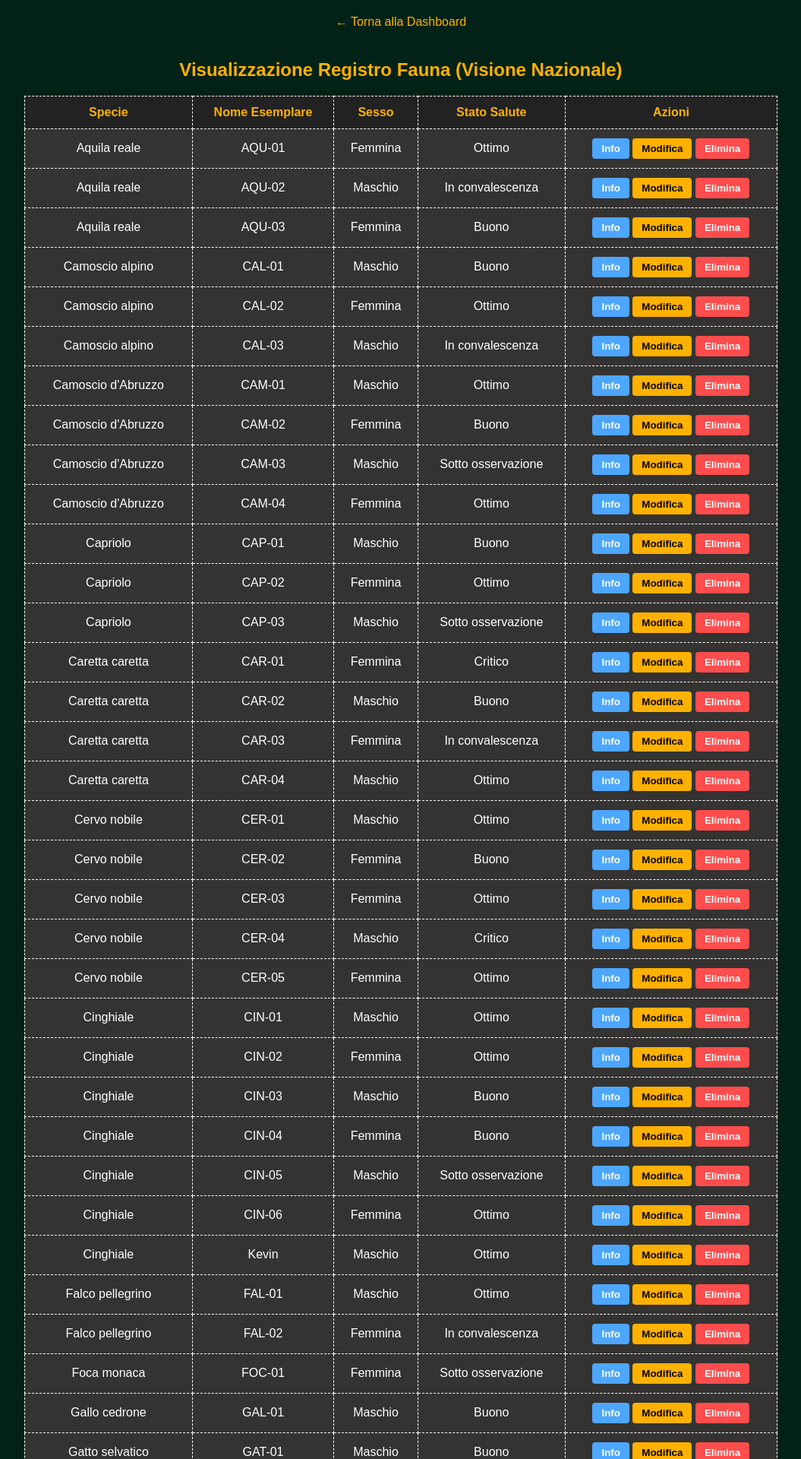
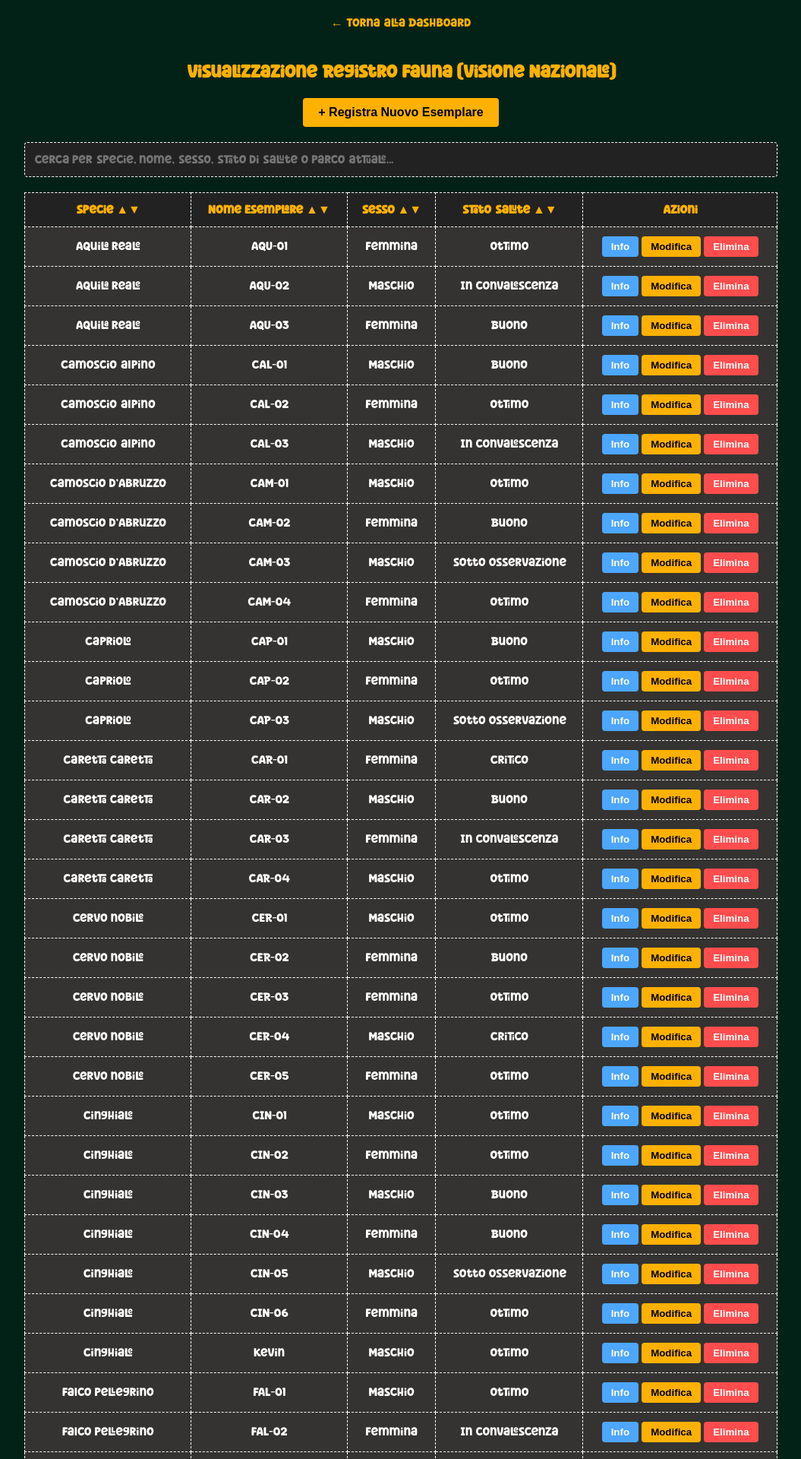
Before and after one commit to Hachi-69/Unibo-Computer-Science-and-Engineering-Year-2, a PHP site: page /tabella_fauna.php in a window 1280 px wide. Shown: the top 1920 px of the page at 76% size, without its empty margins (112-1167 px from the left). Run offline with PHP 8.4, Linux system fonts and the light colour scheme; the visitor is signed in with stand-in values (Sample User, id 1); data comes from the database, SQL or seed files in the repository.

Commit message:
feat: enhance fauna management page with search and sorting functionality

```diff
--- a/Databases/Parchi_Naturali/PHP-HTML/tabella_fauna.php
+++ b/Databases/Parchi_Naturali/PHP-HTML/tabella_fauna.php
@@ -28,40 +28,84 @@ if ($ruolo === 'guardiaparco') {
         $parco_filtro = $row_parco['Parco_Assegnato'];
     }
 }
+
 ?>
 <!DOCTYPE html>
 <html lang="it">
+
 <head>
     <meta charset="UTF-8">
     <title>Gestione Fauna - Parchi Naturali</title>
     <style>
+        @font-face {
+            font-family: 'font';
+            src: url('font.otf') format('opentype');
+            font-weight: normal;
+            font-style: normal;
+        }
+
         body {
             background-color: #032217;
             color: #ffffff;
             text-align: center;
-            font-family: Arial, sans-serif;
+            font-family: 'font', Arial, sans-serif;
             margin: 0;
             padding: 20px;
         }
-        h2 { color: #FFB100; }
+
+        h2 {
+            color: #FFB100;
+        }
+
         .back-link {
             color: #FFB100;
             text-decoration: none;
             display: inline-block;
             margin-bottom: 20px;
         }
+
+        .search-container {
+            width: 80%;
+            margin: 10px auto 20px auto;
+            text-align: left;
+        }
+
+        #searchBar {
+            width: 100%;
+            padding: 12px;
+            font-size: 16px;
+            background-color: #222;
+            color: white;
+            border: 1px dashed white;
+            border-radius: 4px;
+            box-sizing: border-box;
+            font-family: 'font', Arial, sans-serif;
+        }
+
+        #searchBar:focus {
+            outline: none;
+            border-color: #FFB100;
+        }
+
         table {
             width: 80%;
             margin: 20px auto;
             border-collapse: collapse;
             background-color: #343331;
         }
-        th, td {
+
+        th,
+        td {
             border: 1px dashed white;
             padding: 12px;
             text-align: center;
         }
-        th { color: #FFB100; background-color: #222; }
+
+        th {
+            color: #FFB100;
+            background-color: #222;
+        }
+
         button {
             padding: 6px 12px;
             border: none;
@@ -83,15 +160,30 @@ if ($ruolo === 'guardiaparco') {
         <?php echo $ruolo === 'guardiaparco' ? "- " . htmlspecialchars($parco_filtro) : "(Visione Nazionale)"; ?>
     </h2>
 
+    <div style="margin-bottom: 20px;">
+        <button class="btn-update" style="padding: 10px 20px; font-size: 16px;"
+            onclick="window.location.href='inserisci_fauna.php'">
+            + Registra Nuovo Esemplare
+        </button>
+    </div>
+
+    <div class="search-container">
+        <input type="text" id="searchBar" onkeyup="filterTable()"
+            placeholder="Cerca per specie, nome, sesso, stato di salute o parco attuale...">
+    </div>
+
     <table>
         <thead>
             <tr>
-                <th>Specie</th>
-                <th>Nome Esemplare</th>
-                <th>Sesso</th>
-                <th>Stato Salute</th>
+                <th onclick="sortTable(0)" style="cursor: pointer;" title="Ordina per Specie">Specie &#9650;&#9660;</th>
+                <th onclick="sortTable(1)" style="cursor: pointer;" title="Ordina per Nome Esemplare">Nome Esemplare
+                    &#9650;&#9660;</th>
+                <th onclick="sortTable(2)" style="cursor: pointer;" title="Ordina per Sesso">Sesso &#9650;&#9660;</th>
+                <th onclick="sortTable(3)" style="cursor: pointer;" title="Ordina per Stato Salute">Stato Salute
+                    &#9650;&#9660;</th>
                 <?php if ($ruolo === 'admin'): ?>
-                    <th>Parco Attuale</th>
+                    <th onclick="sortTable(4)" style="cursor: pointer;" title="Ordina per Parco Attuale">Parco Attuale
+                        &#9650;&#9660;</th>
                 <?php endif; ?>
                 <th>Azioni</th>
             </tr>
@@ -157,6 +249,82 @@ if ($ruolo === 'guardiaparco') {
         function infoFauna(specie, nome) {
             window.location.href = 'informazioni_riga_fauna.php?specie=' + encodeURIComponent(specie) + '&nome=' + encodeURIComponent(nome);
         }
+
+        function filterTable() {
+            var input, filter, table, tr, td, i, j, txtValue, found;
+            input = document.getElementById("searchBar");
+            filter = input.value.toLowerCase();
+            table = document.querySelector("table");
+            tr = table.getElementsByTagName("tr");
+
+            for (i = 1; i < tr.length; i++) {
+                td = tr[i].getElementsByTagName("td");
+
+                if (td.length === 1 && td[0].colSpan > 1) continue;
+
+                found = false;
+
+                for (j = 0; j < td.length - 1; j++) {
+                    if (td[j]) {
+                        txtValue = td[j].textContent || td[j].innerText;
+                        if (txtValue.toLowerCase().indexOf(filter) > -1) {
+                            found = true;
+                            break;
+                        }
+                    }
+                }
+
+                if (found) {
+                    tr[i].style.display = "";
+                } else {
+                    tr[i].style.display = "none";
+                }
+            }
+        }
+
+        function sortTable(n) {
+            var table, rows, switching, i, x, y, shouldSwitch, dir, switchcount = 0;
+            table = document.querySelector("table");
+            switching = true;
+            dir = "asc";
+
+            while (switching) {
+                switching = false;
+                rows = table.rows;
+
+                for (i = 1; i < (rows.length - 1); i++) {
+                    shouldSwitch = false;
+
+                    x = rows[i].getElementsByTagName("TD")[n];
+                    y = rows[i + 1].getElementsByTagName("TD")[n];
+
+                    if (!x || !y || x.colSpan > 1) continue;
+
+                    if (dir == "asc") {
+                        if (x.innerHTML.toLowerCase() > y.innerHTML.toLowerCase()) {
+                            shouldSwitch = true;
+                            break;
+                        }
+                    } else if (dir == "desc") {
+                        if (x.innerHTML.toLowerCase() < y.innerHTML.toLowerCase()) {
+                            shouldSwitch = true;
+                            break;
+                        }
+                    }
+                }
+                if (shouldSwitch) {
+                    rows[i].parentNode.insertBefore(rows[i + 1], rows[i]);
+                    switching = true;
+                    switchcount++;
+                } else {
+                    if (switchcount == 0 && dir == "asc") {
+                        dir = "desc";
+                        switching = true;
+                    }
+                }
+            }
+        }
     </script>
 </body>
+
 </html>
```
Also changed, not shown: other parts of Databases/Parchi_Naturali/PHP-HTML/tabella_fauna.php (+36 -3 lines).
